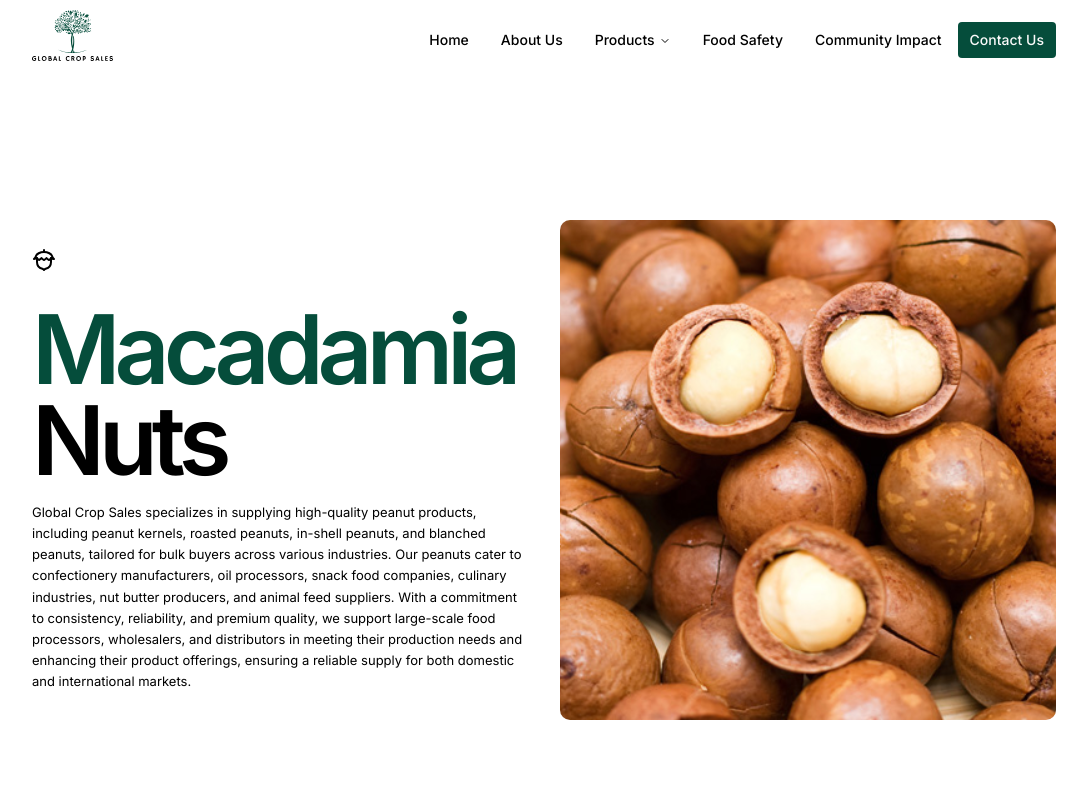
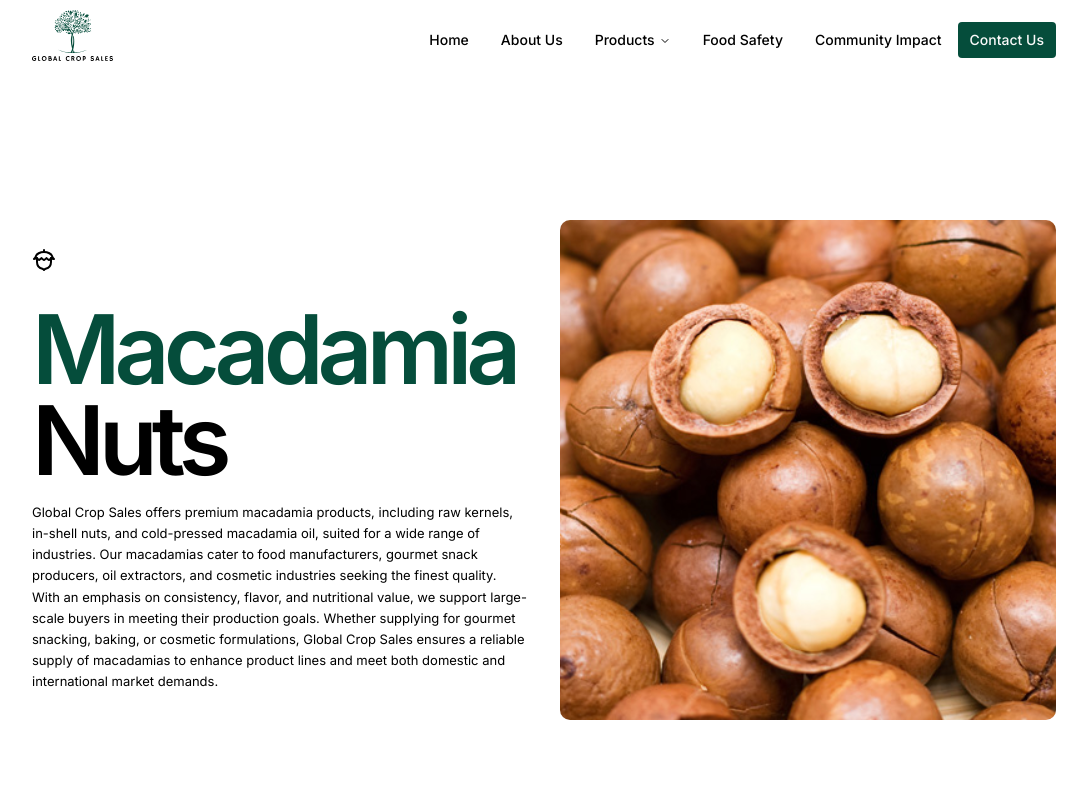
Before and after one commit to Starchmeister/globalcropsales, a Next.js app: page /products/macadamia-nuts in a window 1280 px wide. Shown: the top 800 px of the page, without its empty margins (96-1183 px from the left). Built offline with nearby package versions, Linux system fonts and the light colour scheme.

Commit message:
Update page.tsx
updated text

```diff
--- a/app/products/macadamia-nuts/page.tsx
+++ b/app/products/macadamia-nuts/page.tsx
@@ -142,17 +142,7 @@ export default function MacadamiaNuts() {
               <span className="text-black">Nuts</span>
             </h1>
             <p className="text-[13px] md:text-left leading-relaxed">
-              Global Crop Sales specializes in supplying high-quality peanut
-              products, including peanut kernels, roasted peanuts, in-shell
-              peanuts, and blanched peanuts, tailored for bulk buyers across
-              various industries. Our peanuts cater to confectionery
-              manufacturers, oil processors, snack food companies, culinary
-              industries, nut butter producers, and animal feed suppliers. With
-              a commitment to consistency, reliability, and premium quality, we
-              support large-scale food processors, wholesalers, and distributors
-              in meeting their production needs and enhancing their product
-              offerings, ensuring a reliable supply for both domestic and
-              international markets.
+         Global Crop Sales offers premium macadamia products, including raw kernels, in-shell nuts, and cold-pressed macadamia oil, suited for a wide range of industries. Our macadamias cater to food manufacturers, gourmet snack producers, oil extractors, and cosmetic industries seeking the finest quality. With an emphasis on consistency, flavor, and nutritional value, we support large-scale buyers in meeting their production goals. Whether supplying for gourmet snacking, baking, or cosmetic formulations, Global Crop Sales ensures a reliable supply of macadamias to enhance product lines and meet both domestic and international market demands.
             </p>
           </div>
           <div className="md:w-1/2 w-full  h-[500px] relative">
```
